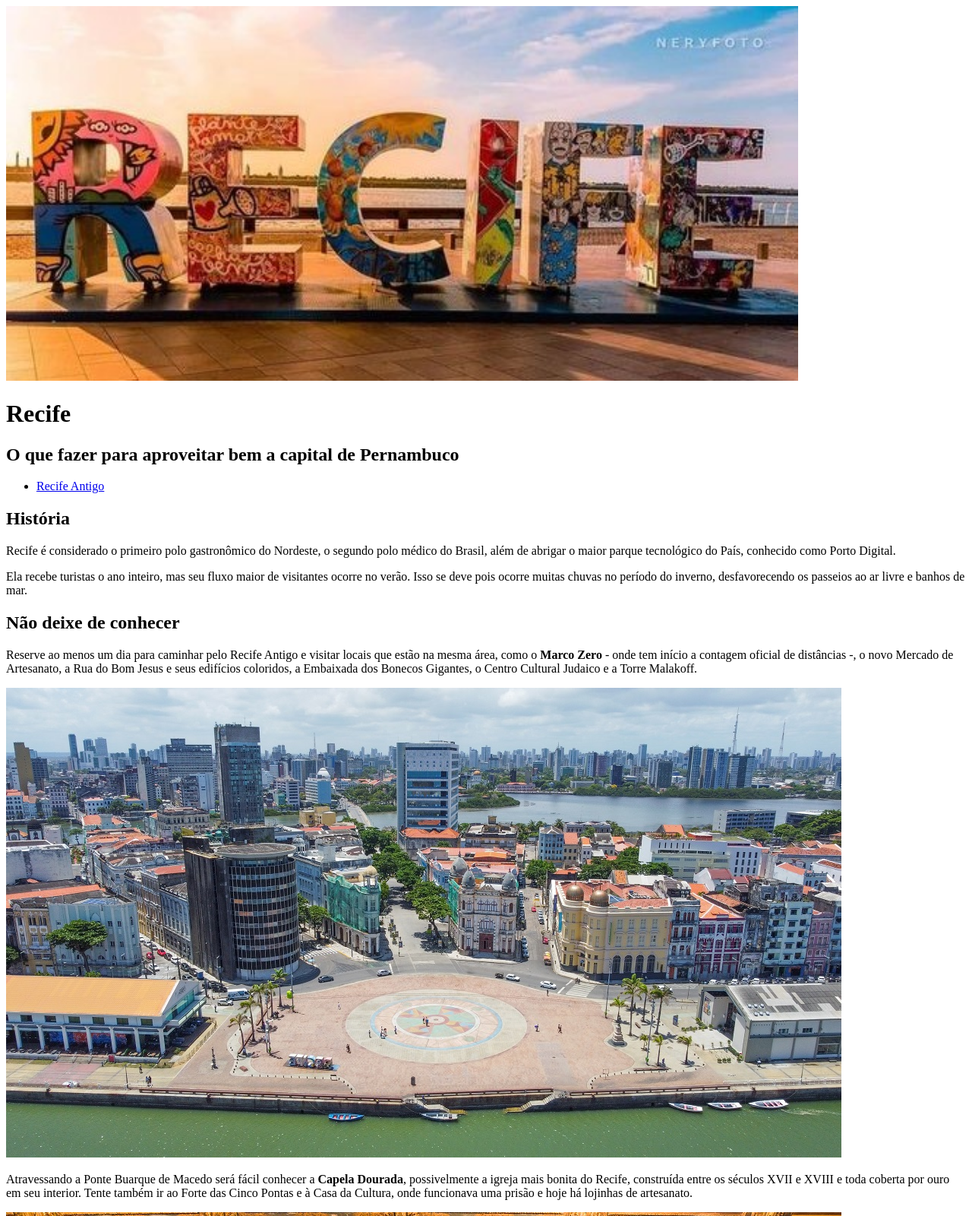
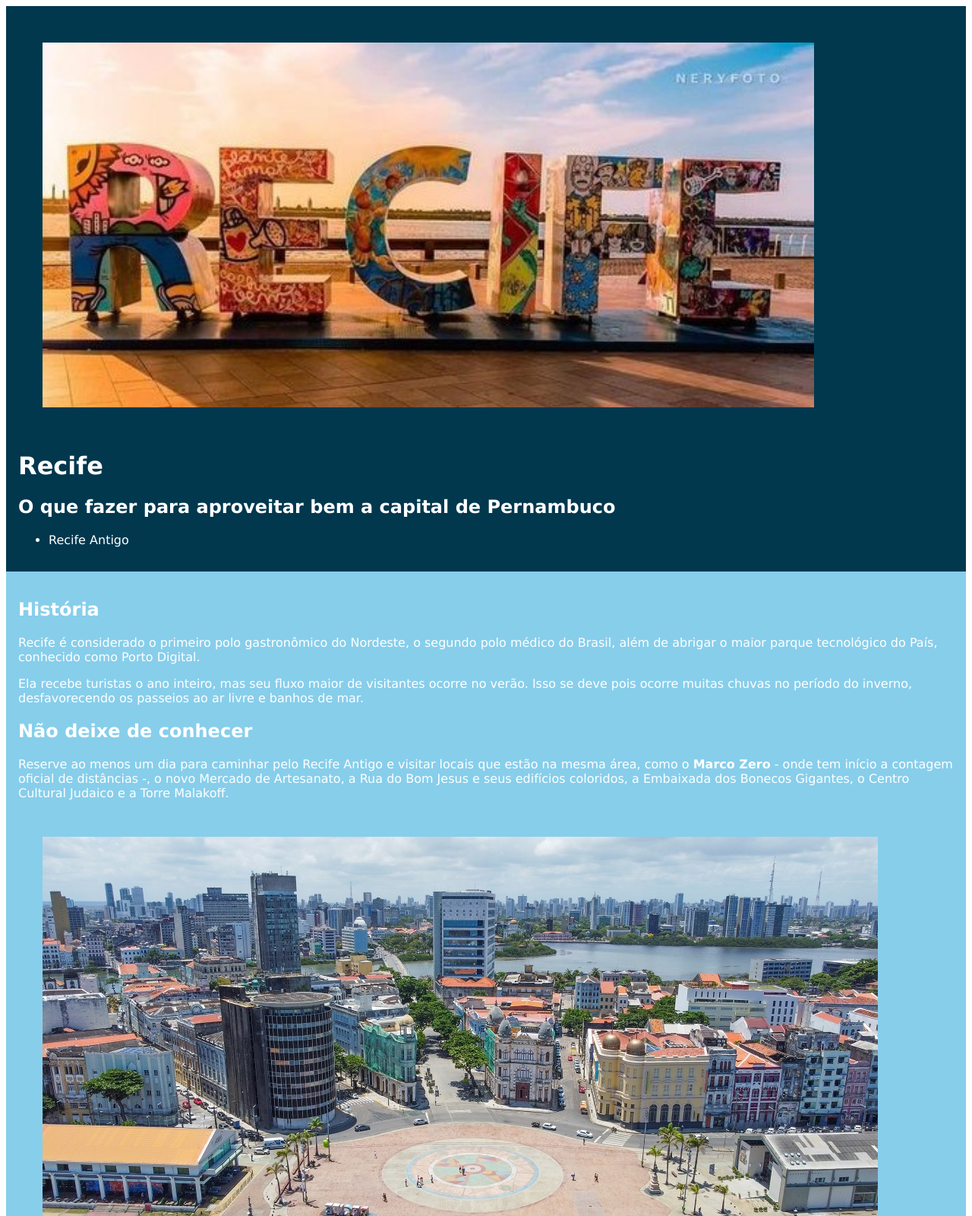
Before and after one commit to GabiSScheidt/html_recife, a plain HTML site: page index.html in a window 1280 px wide. Shown: the top 1600 px of the page at 76% size. Drawn offline with Linux system fonts and the light colour scheme.

Commit message:
style css

```diff
--- a/index.html
+++ b/index.html
@@ -3,6 +3,7 @@
 <head>
     <meta charset="UTF-8">
     <meta name="viewport" content="width=device-width, initial-scale=1.0">
+    <link rel="stylesheet" href="./style.css">
     <title>Melhores destinos de Recife</title>
 </head>
 <body>
--- /dev/null
+++ b/style.css
@@ -0,0 +1,34 @@
+header {
+    font-family: 'Lucida Sans', Verdana, sans-serif;
+  }
+
+  header, footer {
+    background: rgb(1, 56, 78);
+    color: white;
+    padding: 16px;
+  }
+
+  #logo-header {
+    font-size: 32px;
+  }
+
+  a {
+    text-decoration: none;
+    color: white;
+  }
+
+  main {
+    background-color: skyblue;
+    padding: 16px;
+    color: white;
+    font-family: 'Lucida Sans', Verdana, sans-serif;
+  }
+
+  img {
+    margin: 32px;
+  }
+
+.index.html {
+    font-family: 'Segoe UI', Verdana, sans-serif;
+    margin: 8px;
+  }
```
Also changed, not shown: recife_antigo.html (+1 -0 lines).
